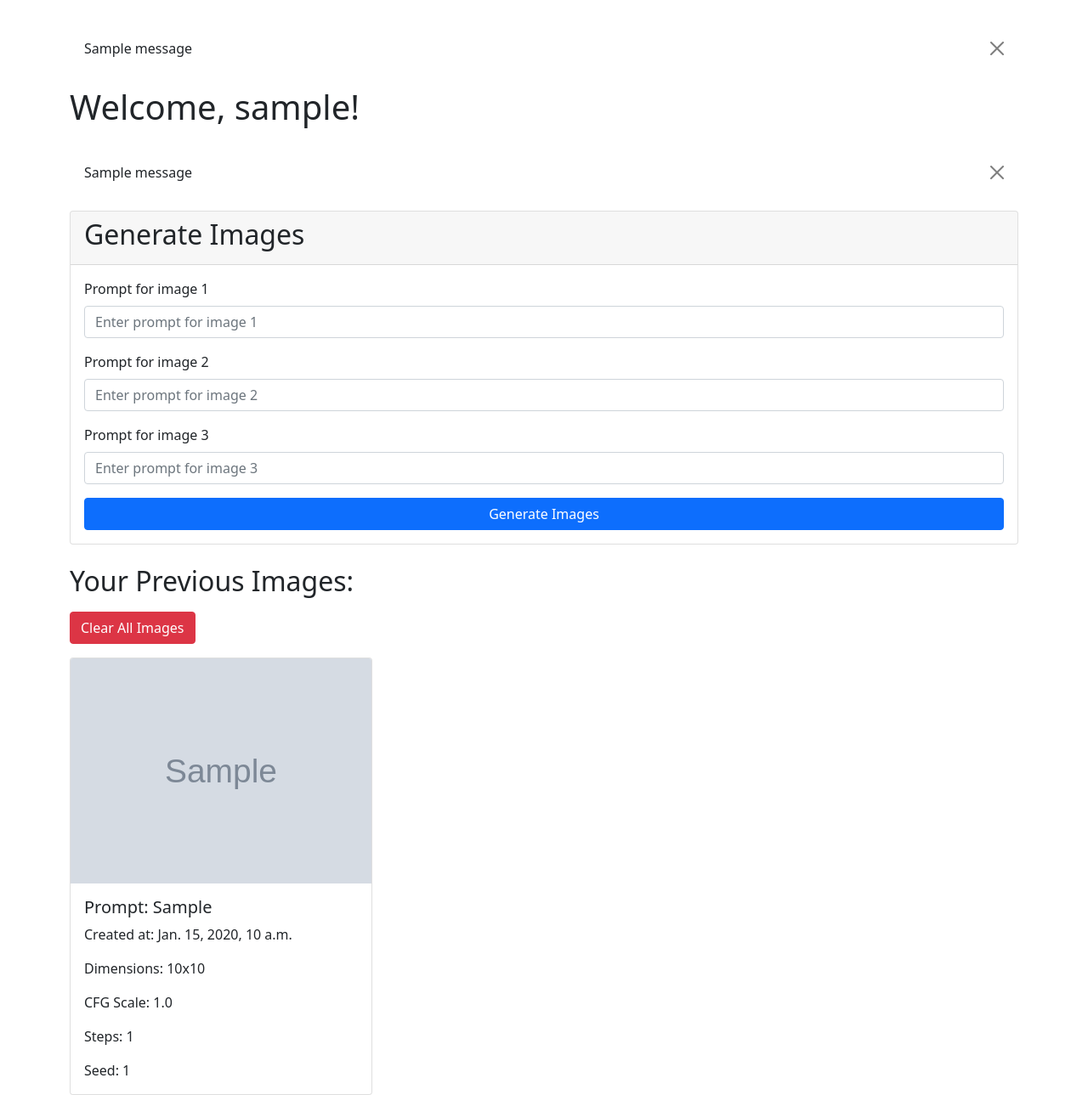
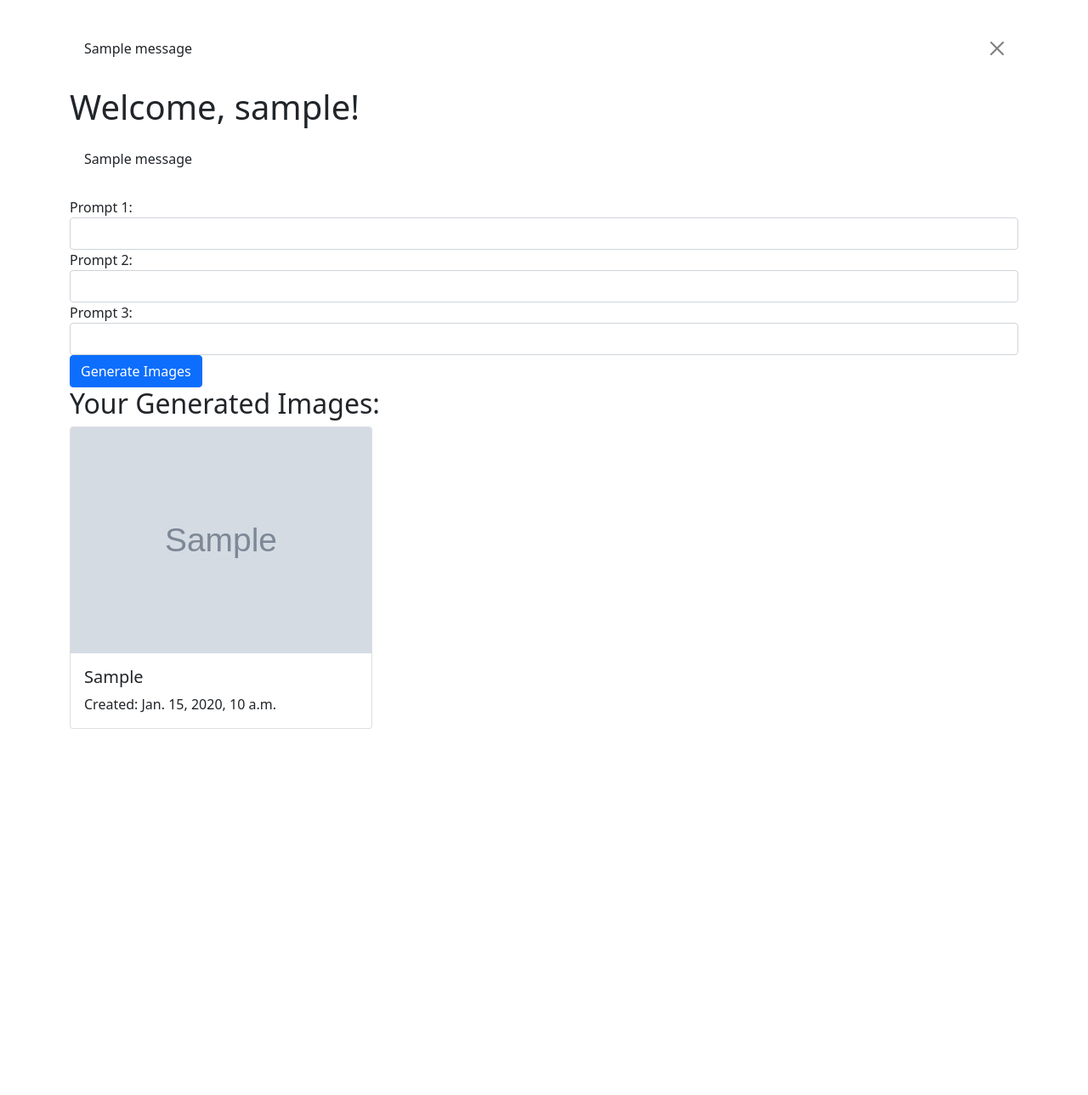
Before and after one commit to amrit-srivastava/image-to-text, a Django app: page / in a window 1280 px wide. Shown: the part 56-1345 px from the top of the page at 85% size. After the commit the page ends 914 px from the top, so only its background shows below. Run offline with Django 5.2, Linux system fonts and the light colour scheme; a user stored in the database is signed in; tables that the repository leaves empty hold one stand-in row (values such as "Sample post"); grey boxes marked "Sample" are stand-in pictures; one stand-in notice (Sample message) is shown; parts of the project's set-up code (start-up, migrations or seed data) failed here and were passed over.

Commit message:
logginngs added

```diff
--- a/image_generator/views.py
+++ b/image_generator/views.py
@@ -19,22 +19,28 @@ logger = logging.getLogger(__name__)
 def home(request):
     if request.method == 'POST':
         prompts = request.POST.getlist('prompt')[:3]
-        try:
-            if prompts:
+        if prompts:
+            try:
                 task = generate_images_parallel.delay(prompts, request.user.id)
-                image_urls = task.get()
-                logger.info(f"Started image generation tasks for user {request.user.id}")
-                return render(request, 'image_generator/home.html', {'task_ids': task.get()})
-        except Exception as e:
-            logger.error(f"Failed to start image generation tasks for user {request.user.id}: {str(e)}")
-            return render(request, 'image_generator/home.html', {'error': 'Failed to start image generation. Please try again.'})
+                image_urls = task.get()  # This waits for the task to complete
+                logger.info(f"Generated images for user {request.user.id}: {image_urls}")
+                messages.success(request, f"Successfully generated {len(image_urls)} images.")
+                return redirect('home')  # Redirect to reload the page and show new images
+            except Exception as e:
+                logger.error(f"Failed to generate images for user {request.user.id}: {str(e)}")
+                messages.error(request, 'Failed to generate images. Please try again.')
+                return redirect('home')
 
+    # For both GET and POST (after redirect)
     try:
         images = GeneratedImage.objects.filter(user=request.user).order_by('-created_at')
+        for image in images:
+            logger.debug(f"Image ID: {image.id}, URL prefix: {image.image_url[:30]}...")
         return render(request, 'image_generator/home.html', {'images': images})
     except Exception as e:
         logger.error(f"Failed to retrieve images for user {request.user.id}: {str(e)}")
-        return render(request, 'image_generator/home.html', {'error': 'Failed to retrieve your images. Please try again.'})
+        messages.error(request, 'Failed to retrieve your images. Please try again.')
+        return render(request, 'image_generator/home.html', {'images': []})
 
 @login_required
 def check_tasks(request):
--- a/templates/image_generator/home.html
+++ b/templates/image_generator/home.html
@@ -1,56 +1,35 @@
-
 {% extends 'image_generator/base.html' %}
 
 {% block content %}
-<h1 class="mb-4">Welcome, {{ user.username }}!</h1>
+<h1>Welcome, {{ user.username }}!</h1>
 
 {% if messages %}
     {% for message in messages %}
-        <div class="alert alert-{{ message.tags }} alert-dismissible fade show" role="alert">
-            {{ message }}
-            <button type="button" class="btn-close" data-bs-dismiss="alert" aria-label="Close"></button>
-        </div>
+        <div class="alert alert-{{ message.tags }}">{{ message }}</div>
     {% endfor %}
 {% endif %}
 
-<div class="card mb-4">
-    <div class="card-header">
-        <h2>Generate Images</h2>
-    </div>
-    <div class="card-body">
 <form method="post">
     {% csrf_token %}
     {% for i in '123'|make_list %}
-                <div class="mb-3">
-                    <label for="prompt{{ i }}" class="form-label">Prompt for image {{ i }}</label>
-                    <input type="text" class="form-control" id="prompt{{ i }}" name="prompt" placeholder="Enter prompt for image {{ i }}" required>
+        <div class="form-group">
+            <label for="prompt{{ i }}">Prompt {{ i }}:</label>
+            <input type="text" name="prompt" id="prompt{{ i }}" class="form-control" required>
         </div>
     {% endfor %}
-            <div class="d-grid">
     <button type="submit" class="btn btn-primary">Generate Images</button>
-            </div>
 </form>
-    </div>
-</div>
 
 {% if images %}
-    <h2 class="mb-3">Your Previous Images:</h2>
-    <form method="post" class="mb-3">
-        {% csrf_token %}
-        <button type="submit" name="clear_images" class="btn btn-danger" onclick="return confirm('Are you sure you want to delete all images?')">Clear All Images</button>
-    </form>
-    <div class="row row-cols-1 row-cols-md-3 g-4">
+    <h2>Your Generated Images:</h2>
+    <div class="row">
         {% for image in images %}
-            <div class="col">
-                <div class="card h-100">
+            <div class="col-md-4 mb-3">
+                <div class="card">
                     <img src="{{ image.image_url }}" class="card-img-top" alt="{{ image.prompt }}">
                     <div class="card-body">
-                        <h5 class="card-title">Prompt: {{ image.prompt }}</h5>
-                        <p class="card-text">Created at: {{ image.created_at }}</p>
-                        <p class="card-text">Dimensions: {{ image.width }}x{{ image.height }}</p>
-                        <p class="card-text">CFG Scale: {{ image.cfg_scale }}</p>
-                        <p class="card-text">Steps: {{ image.steps }}</p>
-                        <p class="card-text">Seed: {{ image.seed }}</p>
+                        <h5 class="card-title">{{ image.prompt }}</h5>
+                        <p class="card-text">Created: {{ image.created_at }}</p>
                     </div>
                 </div>
             </div>
--- a/text_to_image_project/settings.py
+++ b/text_to_image_project/settings.py
@@ -99,7 +99,7 @@ CELERY_RESULT_SERIALIZER = 'json'
 CELERY_TIMEZONE = TIME_ZONE
 
 # Stability AI API key (Dont push the origin key in the production)
-STABILITY_API_KEY = 'sk-OKwoAL374VlRZGdeSmDRh0z9T7YAKfEfM7pcMbhWhUbGBPO2zZ'
+STABILITY_API_KEY = 'sk-OKwoAL374VlRZGdeSmDRh0z9T7YAKfEfM7pcMbhWhUbGBPO2'
 STABILITY_API_RATE_LIMIT = {
     'max_requests': 10,
     'per_seconds': 60,
```
Also changed, not shown: image_generator/models.py (line endings or trailing spaces), 1 other file. Lines whose indentation alone changed are shown as unchanged.
